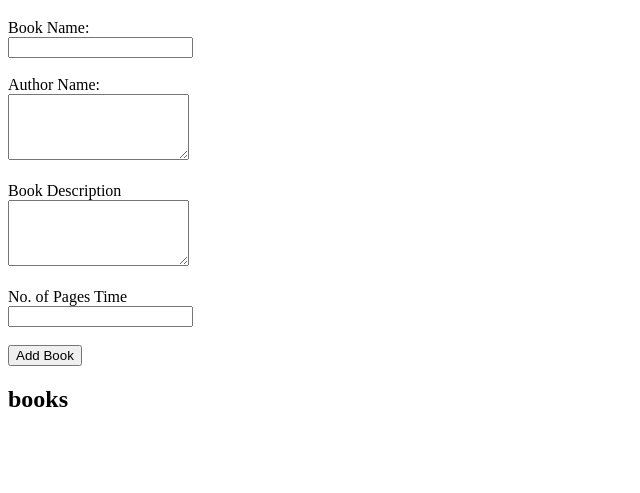
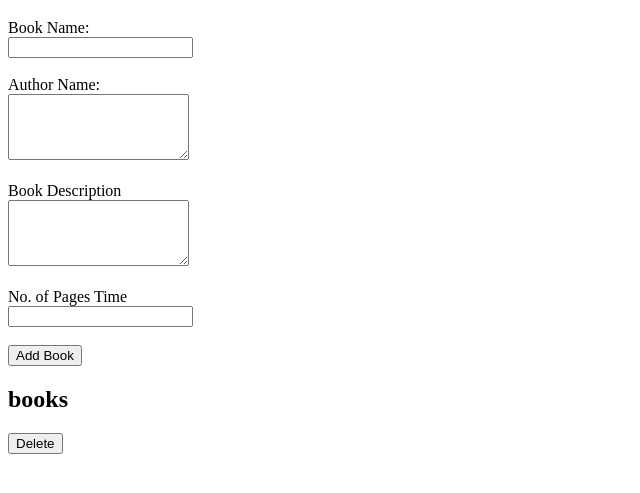
Before and after one commit to slothpunch/heath_census, a plain HTML site: page Week_2/3_book_system/book_system.html in a window 1280 px wide. Shown: the part 61-554 px from the top of the page, without its empty margins (0-640 px from the left). Drawn offline with Linux system fonts and the light colour scheme.

Commit message:
book add, display, delete system

```diff
--- a/Week_2/3_book_system/book_system.html
+++ b/Week_2/3_book_system/book_system.html
@@ -20,6 +20,7 @@
     <div id="books">
         <!-- books will be displayed here -->
     </div>
+    <button onclick="deleteBook()">Delete</button>
     <script src="./book_system.js"></script>
 </body>
 </html>
--- a/Week_2/3_book_system/book_system.js
+++ b/Week_2/3_book_system/book_system.js
@@ -27,6 +27,12 @@ function addBook(){
 	}
 }
 
+function deleteBook(index = 0) {
+	books.splice(index, 1);
+	showBooks();
+}
+
+
 function showBooks() {
 	const bookdDiv = books.map((book, index) => `<h1>Book Number: ${index + 1}</h1>
 		<p><strong>Book Name:</strong> ${book.name}</p>
```
